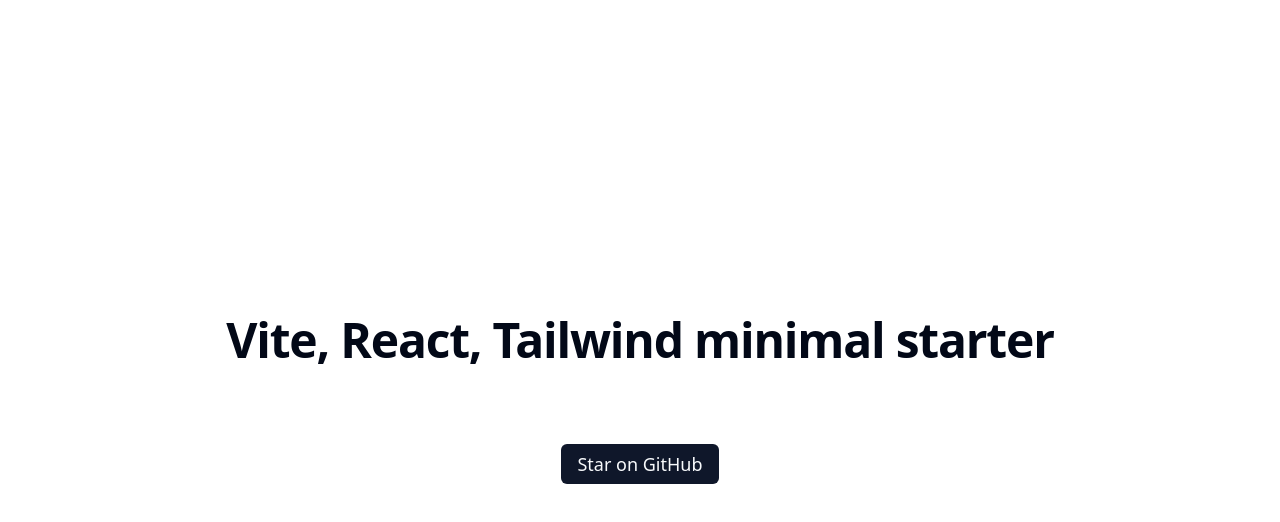
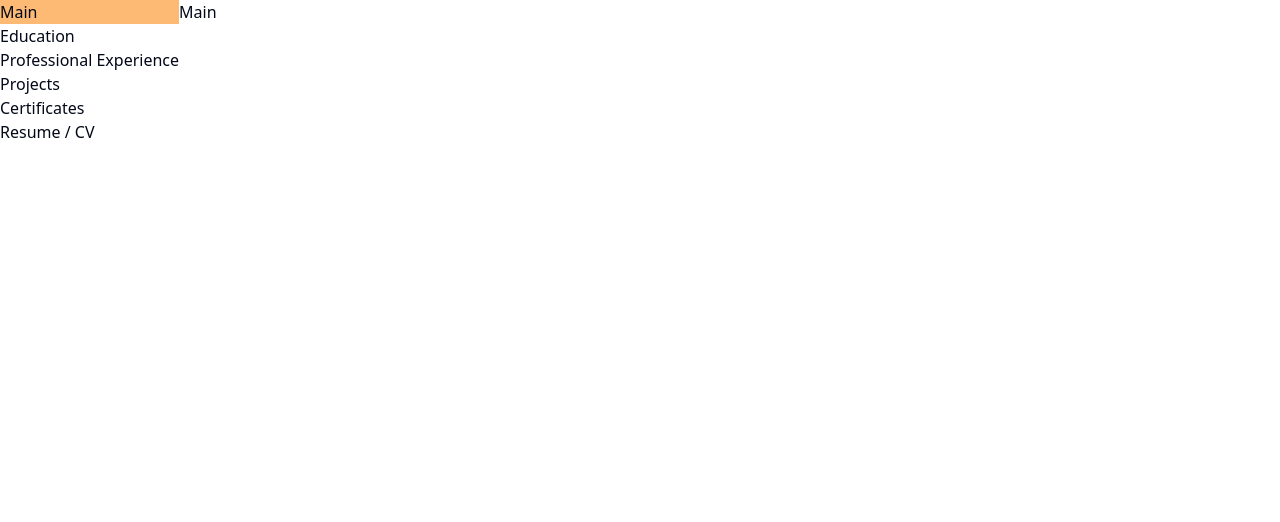
Before and after one commit to Wendy-wyt/Wendy-wyt.github.io, a React (Vite) app: page / in a window 1280 px wide. Shown: the top 522 px of the page. Built offline with nearby package versions, Linux system fonts and the light colour scheme.

Commit message:
basic structure

```diff
--- a/src/App.tsx
+++ b/src/App.tsx
@@ -1,19 +1,25 @@
-import { buttonVariants } from "./components/ui/button";
+import { useState } from 'react';
+import { BrowseOptions } from './constants/browse_options';
+import { Navigation } from './components/navigation';
+import { Sections } from './components/sections';
 
 function App() {
+  const [browseOption, setBrowseOption] = useState(BrowseOptions.MAIN);
+
+  const handleNavigation = (data: BrowseOptions) => {
+    setBrowseOption(data);
+  }
+
   return (
-    <main className="flex flex-col items-center justify-center min-h-screen space-y-20">
-      <h1 className="text-4xl font-extrabold tracking-tight lg:text-5xl">
-        Vite, React, Tailwind minimal starter
-      </h1>
-      <a
-        href="https://github.com/moinulmoin/vite-react-tailwind-starter"
-        target="_blank"
-        rel="noreferrer"
-        className={buttonVariants()}
-      >
-        <span className="text-lg hover:underline underline-offset-2">Star on GitHub</span>
-      </a>
+    <main>
+      <div className='w-screen h-screen flex flex-row relative'>
+        <div className='w-fit h-full'>
+          <Navigation browseOption={browseOption} handleNavigation={handleNavigation} />
+        </div>
+        <div className='grow h-full overflow-auto'>
+          <Sections browseOption={browseOption} />
+        </div>
+      </div>
     </main>
   );
 }
--- /dev/null
+++ b/src/components/navigation.tsx
@@ -0,0 +1,41 @@
+import { BrowseOptions } from '../constants/browse_options';
+
+export const Navigation = ({ browseOption, handleNavigation }) => {
+
+    return (
+        <div className="navigation">
+            <div className="w-full">
+                <div
+                    className={`${browseOption === BrowseOptions.MAIN ? 'bg-orange-300' : ''}`}
+                    onClick={() => { handleNavigation(BrowseOptions.MAIN) }}>
+                    Main
+                </div>
+                <div
+                    className={`${browseOption === BrowseOptions.EDUCATION ? 'bg-orange-300' : ''}`}
+                    onClick={() => { handleNavigation(BrowseOptions.EDUCATION) }}>
+                    Education
+                </div>
+                <div
+                    className={`${browseOption === BrowseOptions.PROFESSIONAL_EXPERIENCE ? 'bg-orange-300' : ''}`}
+                    onClick={() => { handleNavigation(BrowseOptions.PROFESSIONAL_EXPERIENCE) }}>
+                    Professional Experience
+                </div>
+                <div
+                    className={`${browseOption === BrowseOptions.PROJECTS ? 'bg-orange-300' : ''}`}
+                    onClick={() => { handleNavigation(BrowseOptions.PROJECTS) }}>
+                    Projects
+                </div>
+                <div
+                    className={`${browseOption === BrowseOptions.CERTIFCATES ? 'bg-orange-300' : ''}`}
+                    onClick={() => { handleNavigation(BrowseOptions.CERTIFCATES) }}>
+                    Certificates
+                </div>
+                <div
+                    className={`${browseOption === BrowseOptions.RESUME ? 'bg-orange-300' : ''}`}
+                    onClick={() => { handleNavigation(BrowseOptions.RESUME) }}>
+                    Resume / CV
+                </div>
+            </div>
+        </div>
+    )
+}
--- /dev/null
+++ b/src/components/sections.tsx
@@ -0,0 +1,16 @@
+import { BrowseOptions } from '../constants/browse_options';
+
+export const Sections = ({ browseOption }) => {
+    return (
+        <div className="section">
+            <div className='w-full h-fit'>
+                {browseOption === BrowseOptions.MAIN && (<h1>Main</h1>)}
+                {browseOption === BrowseOptions.CERTIFCATES && (<h1>Certificates</h1>)}
+                {browseOption === BrowseOptions.PROFESSIONAL_EXPERIENCE && (<h1>PROFESSIONAL_EXPERIENCE</h1>)}
+                {browseOption === BrowseOptions.PROJECTS && (<h1>PROJECTS</h1>)}
+                {browseOption === BrowseOptions.RESUME && (<h1>RESUME</h1>)}
+                {browseOption === BrowseOptions.EDUCATION && (<h1>EDUCATION</h1>)}
+            </div>
+        </div>
+    )
+}
--- a/src/components/ui/button.tsx
+++ /dev/null
@@ -1,56 +0,0 @@
-import * as React from "react"
-import { Slot } from "@radix-ui/react-slot"
-import { cva, type VariantProps } from "class-variance-authority"
-
-import { cn } from "@/lib/utils"
-
-const buttonVariants = cva(
-  "inline-flex items-center justify-center whitespace-nowrap rounded-md text-sm font-medium ring-offset-background transition-colors focus-visible:outline-none focus-visible:ring-2 focus-visible:ring-ring focus-visible:ring-offset-2 disabled:pointer-events-none disabled:opacity-50",
-  {
-    variants: {
-      variant: {
-        default: "bg-primary text-primary-foreground hover:bg-primary/90",
-        destructive:
-          "bg-destructive text-destructive-foreground hover:bg-destructive/90",
-        outline:
-          "border border-input bg-background hover:bg-accent hover:text-accent-foreground",
-        secondary:
-          "bg-secondary text-secondary-foreground hover:bg-secondary/80",
-        ghost: "hover:bg-accent hover:text-accent-foreground",
-        link: "text-primary underline-offset-4 hover:underline",
-      },
-      size: {
-        default: "h-10 px-4 py-2",
-        sm: "h-9 rounded-md px-3",
-        lg: "h-11 rounded-md px-8",
-        icon: "h-10 w-10",
-      },
-    },
-    defaultVariants: {
-      variant: "default",
-      size: "default",
-    },
-  }
-)
-
-export interface ButtonProps
-  extends React.ButtonHTMLAttributes<HTMLButtonElement>,
-    VariantProps<typeof buttonVariants> {
-  asChild?: boolean
-}
-
-const Button = React.forwardRef<HTMLButtonElement, ButtonProps>(
-  ({ className, variant, size, asChild = false, ...props }, ref) => {
-    const Comp = asChild ? Slot : "button"
-    return (
-      <Comp
-        className={cn(buttonVariants({ variant, size, className }))}
-        ref={ref}
-        {...props}
-      />
-    )
-  }
-)
-Button.displayName = "Button"
-
-export { Button, buttonVariants }
--- /dev/null
+++ b/src/constants/browse_options.tsx
@@ -0,0 +1,8 @@
+export enum BrowseOptions {
+    MAIN = 'main',
+    EDUCATION = 'education',
+    PROFESSIONAL_EXPERIENCE = 'professional_experience',
+    PROJECTS = 'projects',
+    CERTIFCATES = 'certificates',
+    RESUME = 'resume'
+}
--- a/vite.config.ts
+++ b/vite.config.ts
@@ -10,5 +10,5 @@ export default defineConfig({
       "@": path.resolve(__dirname, "./src"),
     },
   },
-  base: "Wendy-wyt.github.io",
+  base: "/Wendy-wyt.github.io",
 });
```
Also changed, not shown: src/components/sections/certificate.tsx (added), src/components/sections/education.tsx (added), src/components/sections/main.tsx (added), src/components/sections/professional_experience.tsx (added), src/components/sections/projects.tsx (added), src/components/sections/resume.tsx (added).
